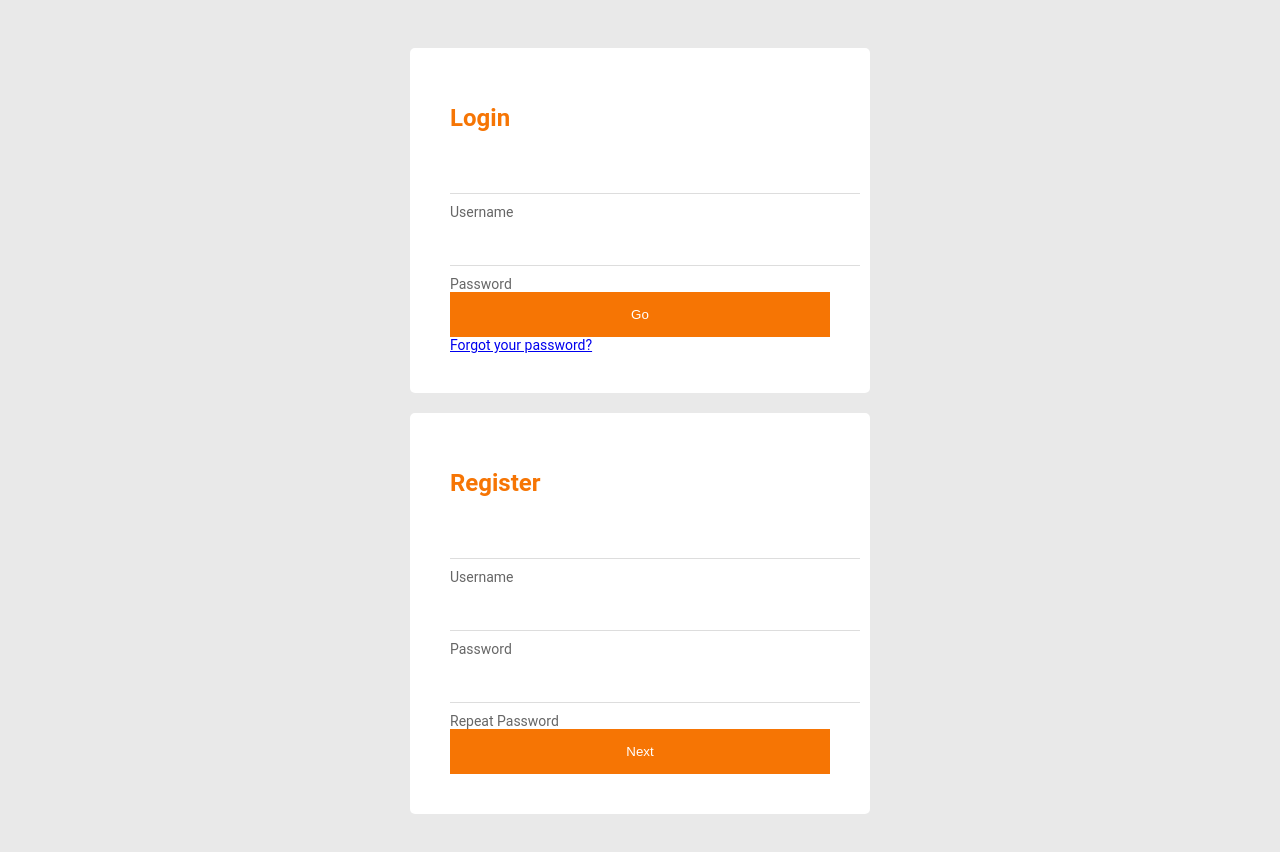
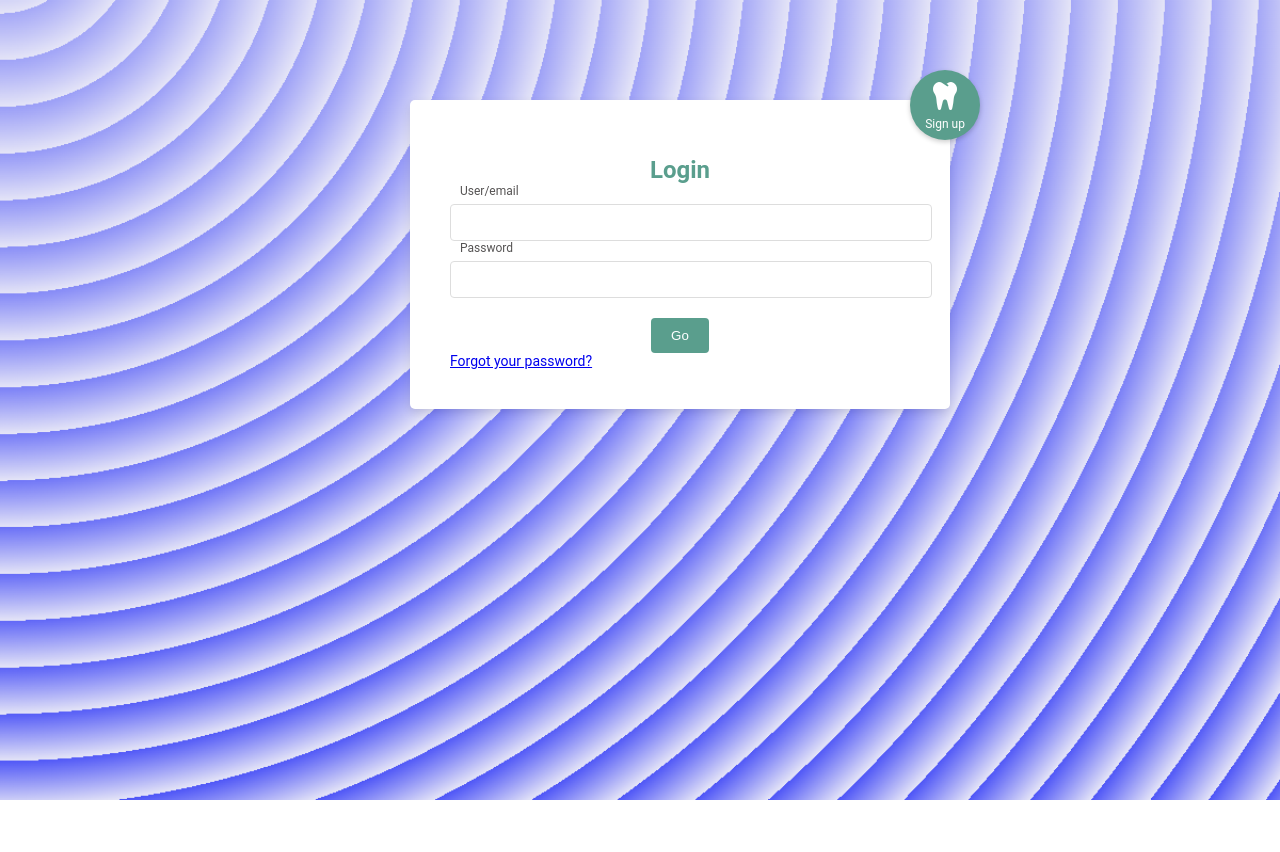
Before and after one commit to LillyEAH1/DentSoft-Manager, a plain HTML site: page Front_Login/FrontLogin.html in a window 1280 px wide. After the commit the page ends 800 px from the top, so only its background shows below. Drawn offline with Linux system fonts and the light colour scheme.

Commit message:
Code Update

```diff
--- a/Front_Login/FrontLogin.css
+++ b/Front_Login/FrontLogin.css
@@ -1,67 +1,127 @@
 body {
-  background: #e9e9e9;
-  color: #666;
+  background: url('./css-pattern-by-magicpattern.png') no-repeat center center fixed;
+  background-size: cover;
   font-family: 'RobotoDraft', 'Roboto', sans-serif;
   font-size: 14px;
+  color: #666;
 }
 
-.pen-title {
-  padding: 50px 0;
-  text-align: center;
-  letter-spacing: 2px;
-}
-
-.pen-title h1 {
-  font-size: 48px;
-  font-weight: 300;
-}
-
-.pen-title span {
-  font-size: 12px;
-}
-
-.pen-title .fa {
-  color: hsl(28, 97%, 49%);
-}
-
-.pen-title a {
-  color: hsl(28, 97%, 49%);
-  font-weight: 600;
-  text-decoration: none;
-}
-
-/* Rerun, container, card, etc. */
 .container {
+  position: relative;
   max-width: 460px;
-  margin: 0 auto;
-  padding: 40px;
+  margin: 100px auto;
+  perspective: 1000px;
 }
 
 .card {
-  background-color: #fff;
+  position: absolute;
+  top: 0;
+  left: 0;
+  width: 100%;
+  background: #ffffff;
   border-radius: 5px;
   padding: 40px;
-  margin-bottom: 20px;
+  box-shadow: 0 4px 10px rgba(0, 0, 0, 0.1);
+  transform-style: preserve-3d;
+  backface-visibility: hidden;
+  transition: transform 0.6s ease-in-out;
+}
+
+.card.alt {
+  transform: rotateY(180deg);
+  z-index: 2;
+}
+
+.container.active .card {
+  transform: rotateY(180deg);
+}
+
+.container.active .card.alt {
+  transform: rotateY(0);
+}
+
+.toggle {
+  position: absolute;
+  top: -30px;
+  right: -30px;
+  width: 70px;
+  height: 70px;
+  background: #5a9e8d;
+  border-radius: 50%;
+  box-shadow: 0 2px 5px rgba(0, 0, 0, 0.2);
+  color: #fff;
+  display: flex;
+  flex-direction: column;
+  align-items: center;
+  justify-content: center;
+  cursor: pointer;
+}
+
+.toggle .fa {
+  font-size: 32px;
+}
+
+.toggle span {
+  font-size: 12px;
+  margin-top: 5px;
+}
+
+.close {
+  position: absolute;
+  top: -30px;
+  right: -30px;
+  width: 70px;
+  height: 70px;
+  background: #5a9e8d;
+  border-radius: 50%;
+  box-shadow: 0 2px 5px rgba(0, 0, 0, 0.2);
+  color: #fff;
+  display: flex;
+  align-items: center;
+  justify-content: center;
+  cursor: pointer;
+}
+
+.close .fa {
+  font-size: 32px;
 }
 
 .title {
+  margin-bottom: 20px;
   font-size: 24px;
-  color: hsl(28, 97%, 49%);
+  color: #5a9e8d;
+  text-align: center;
+}
+
+.input-container {
+  position: relative;
+  margin-bottom: 20px;
 }
 
 .input-container input {
   width: 100%;
-  padding: 15px;
-  margin-bottom: 10px;
-  border: none;
-  border-bottom: 1px solid #ddd;
+  padding: 10px;
+  border: 1px solid #ddd;
+  border-radius: 4px;
+}
+
+.input-container label {
+  position: absolute;
+  top: -20px;
+  left: 10px;
+  font-size: 12px;
+  color: #555353;
+}
+
+.button-container {
+  text-align: center;
 }
 
 .button-container button {
-  width: 100%;
-  padding: 15px;
-  background-color: hsl(28, 97%, 49%);
+  background: #5a9e8d;
   color: #fff;
+  padding: 10px 20px;
   border: none;
+  border-radius: 4px;
   cursor: pointer;
 }
--- a/Front_Login/FrontLogin.html
+++ b/Front_Login/FrontLogin.html
@@ -4,19 +4,19 @@
     <meta charset="UTF-8">
     <meta name="viewport" content="width=device-width, initial-scale=1.0">
     <title>Login</title>
-    <script src="FrontLogin.js"></script>
+    <link rel="stylesheet" href="https://cdnjs.cloudflare.com/ajax/libs/font-awesome/6.0.0/css/all.min.css">
     <link rel="stylesheet" href="FrontLogin.css">
-    <link rel="stylesheet" href="https://cdnjs.cloudflare.com/ajax/libs/font-awesome/6.0.0-beta3/css/all.min.css">
+    <link rel="icon" href="path-to-your-favicon.ico" type="image/x-icon">
 </head>
 <body>
+    <div class="container">
 
-  <div class="container">
         <div class="card">
             <h1 class="title">Login</h1>
             <form>
               <div class="input-container">
                 <input type="text" id="Username" required>
-          <label for="Username">Username</label>
+                <label for="Username">User/email</label>
                 <div class="bar"></div>
               </div>
               <div class="input-container">
@@ -28,17 +28,28 @@
                 <button><span>Go</span></button>
               </div>
               <div class="footer">
-          <a href="#">Forgot your password?</a>
+                <nav>
+                <a href="forgotyourpassword.html">Forgot your password?</a>
+            </nav>
               </div>
             </form>
+            <div class="toggle">
+              <i class="fa fa-tooth"></i>
+              <span>Sign up</span>
             </div>
+        </div>
+
         <div class="card alt">
-      <div class="toggle"></div>
-      <h1 class="title">Register <div class="close"></div></h1>
+            <h1 class="title">Register <div class="close"><i class="fa fa-times"></i></div></h1>
             <form>
               <div class="input-container">
                 <input type="text" id="regUsername" required>
                 <label for="regUsername">Username</label>
+                <div class="bar"></div>
+              </div>
+              <div class="input-container">
+                <input type="email" id="regEmail" required>
+                <label for="regEmail">Email</label>
                 <div class="bar"></div>
               </div>
               <div class="input-container">
@@ -57,6 +68,6 @@
             </form>
         </div>
     </div>
-
+    <script src="FrontLogin.js" defer></script>
 </body>
 </html>
--- a/Front_Login/FrontLogin.js
+++ b/Front_Login/FrontLogin.js
@@ -1,7 +1,25 @@
-document.querySelector('.toggle').addEventListener('click', function() {
-    document.querySelector('.container').classList.add('active');
+document.addEventListener('DOMContentLoaded', () => {
+  // Registro
+  document.querySelector('.toggle').addEventListener('click', function () {
+    console.log('Lápiz clicado, agregando clase "active".');
+    const container = document.querySelector('.container');
+    if (container) {
+      container.classList.add('active');
+      console.log('Clase "active" añadida.');
+    } else {
+      console.error('No se encontró el contenedor con clase "container".');
+    }
   });
 
-  document.querySelector('.close').addEventListener('click', function() {
-    document.querySelector('.container').classList.remove('active');
+  // Login (return)
+  document.querySelector('.close').addEventListener('click', function () {
+    console.log('Botón cerrar clicado, removiendo clase "active".');
+    const container = document.querySelector('.container');
+    if (container) {
+      container.classList.remove('active');
+      console.log('Clase "active" eliminada.');
+    } else {
+      console.error('No se encontró el contenedor con clase "container".');
+    }
   });
+});
--- /dev/null
+++ b/Front_Login/forgotyourpassword.css
@@ -0,0 +1,82 @@
+body {
+    background: url('./css-pattern-by-magicpattern.png') no-repeat center center fixed;
+    background-size: cover;
+    font-family: 'RobotoDraft', 'Roboto', sans-serif;
+    font-size: 14px;
+    color: #666;
+  }
+
+  .container {
+    display: flex;
+    justify-content: center;
+    align-items: center;
+    height: 100vh;
+  }
+
+  .card {
+    background: #fff;
+    border-radius: 10px;
+    padding: 40px 30px;
+    box-shadow: 0 4px 10px rgba(0, 0, 0, 0.1);
+    max-width: 400px;
+    text-align: center;
+  }
+
+  .title {
+    font-size: 24px;
+    color: #5a9e8d;
+    margin-bottom: 20px;
+  }
+
+  p {
+    font-size: 14px;
+    color: #666;
+    margin-bottom: 30px;
+  }
+
+  .input-container {
+    position: relative;
+    margin-bottom: 20px;
+  }
+
+  .input-container input {
+    width: 100%;
+    padding: 10px;
+    border: 1px solid #ddd;
+    border-radius: 4px;
+  }
+
+  .input-container label {
+    position: absolute;
+    top: -20px;
+    left: 10px;
+    font-size: 12px;
+    color: #555353;
+  }
+
+  .button-container button {
+    width: 100%;
+    background: #5a9e8d;
+    color: #fff;
+    padding: 10px 20px;
+    border: none;
+    border-radius: 4px;
+    cursor: pointer;
+  }
+
+  .button-container button:hover {
+    background: #498470;
+  }
+
+  .footer {
+    margin-top: 20px;
+  }
+
+  .footer a {
+    color: #5a9e8d;
+    text-decoration: none;
+  }
+
+  .footer a:hover {
+    text-decoration: underline;
+  }
```
Also changed, not shown: Front_Login/forgotyourpassword.html (added, +30 -0 lines), Front_Login/css-pattern-by-magicpattern.png (added). Lines whose indentation alone changed are shown as unchanged.
